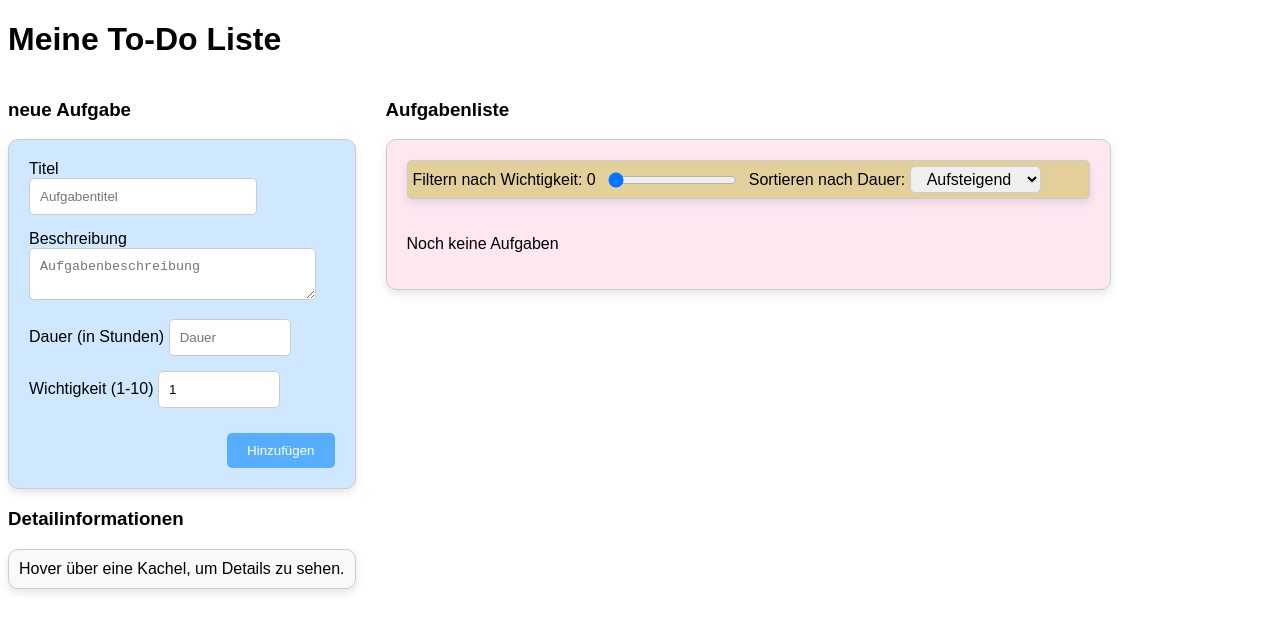
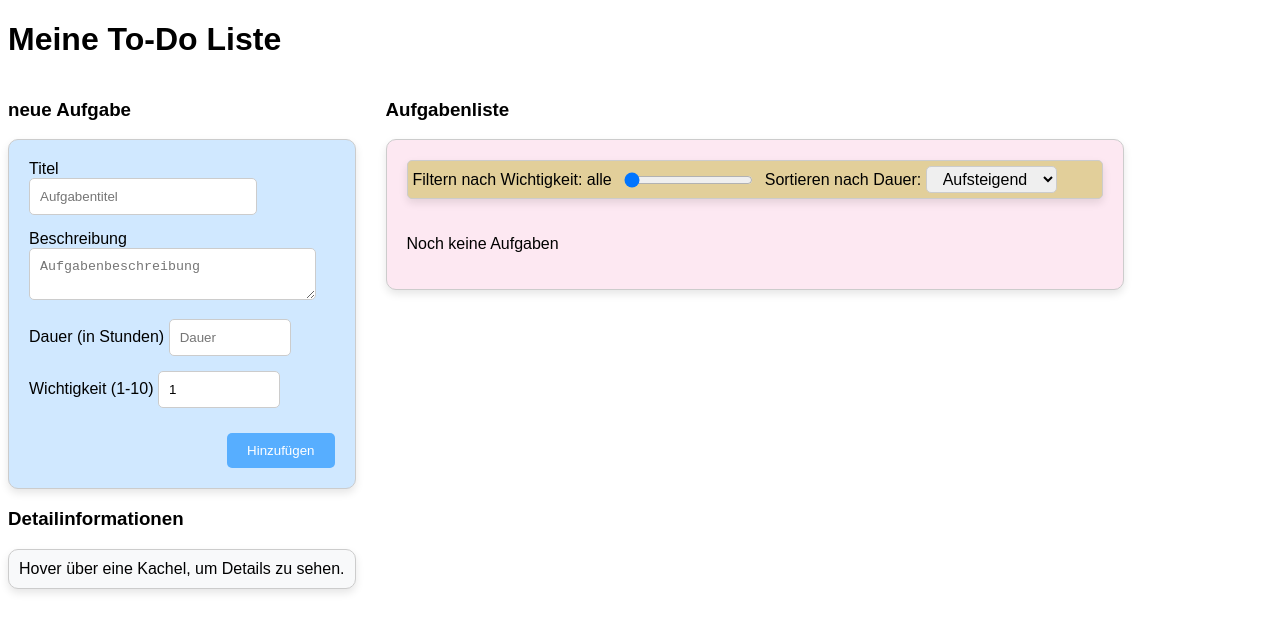
Before and after one commit to montagel/ReactStateManagement, a React (Create React App) app in the folder test_anwendung/: page / in a window 1280 px wide. Shown: the top 632 px of the page. Built offline with nearby package versions, Linux system fonts and the light colour scheme.

Commit message:
Umstrukturierung der Liste

```diff
--- a/test_anwendung/src/ManageToDo.css
+++ /dev/null
@@ -1,23 +0,0 @@
-
-
-  .filter-by-importance {
-    display: flex;
-    gap: 10px;
-    width: 100%;
-    align-items: center;
-    background-color: rgb(226, 207, 154);
-    padding: 5px;
-    border-radius: 5px;
-    box-shadow: 0px 4px 8px rgba(0, 0, 0, 0.1);
-    border: 1px solid #ccc;
-
-  }
-
-
-
-  .sort-by-duration select {
-    padding: 3px 12px;
-    border: 1px solid #ccc;
-    border-radius: 5px;
-    font-size: 16px;
-  }
--- a/test_anwendung/src/ManageToDoItems.js
+++ /dev/null
@@ -1,37 +0,0 @@
-import React from 'react';
-import './ManageToDo.css'
-
-function ManageToDoItems({ setImportanceFilter, importanceFilter, setSortOrder  }) {
-  const handleImportanceChange = (e) => {
-    const newValue = parseInt(e.target.value);
-        setImportanceFilter(newValue);
-    console.log("Selected importanceFilter:", newValue);
-  };
-
-  const handleSortOrderChange = (e) => {
-    setSortOrder(e.target.value);
-    console.log("Selected sortOrder:", e.target.value);
-  };
-
-  return (
-    <div className="filter-by-importance">
-      <label>Filtern nach Wichtigkeit: {importanceFilter}</label>
-      <input
-        type="range"
-        min="0"
-        max="10"
-        value={importanceFilter}
-        onChange={handleImportanceChange}
-      />
-       <div className="sort-by-duration">
-        <label>Sortieren nach Dauer:  </label>
-        <select onChange={handleSortOrderChange}>
-          <option value="ascending">Aufsteigend</option>
-          <option value="descending">Absteigend</option>
-        </select>
-      </div>
-    </div>
-  );
-}
-
-export default ManageToDoItems;
--- /dev/null
+++ b/test_anwendung/src/ToDoItem.css
@@ -0,0 +1,25 @@
+
+.todo-item {
+    width: 200px;
+    height: 150px;
+    background-color: #fdf2f5;
+    border-radius: 10%;
+    display: flex;
+    flex-direction: column;
+    align-items: center;
+    justify-content: center;
+    text-align: center;
+    border: 1px solid #ddd;
+    padding: 10px;
+    box-shadow: 0px 4px 8px rgba(0, 0, 0, 0.1);
+    overflow: hidden;
+    text-overflow: ellipsis;
+  }
+  .todo-item h3 {
+    margin: 5px;
+    font-size: medium;
+    white-space: nowrap;
+    overflow: hidden;
+    text-overflow: ellipsis;
+    width: 100%;
+  }
--- /dev/null
+++ b/test_anwendung/src/ToDoItem.js
@@ -0,0 +1,17 @@
+import React from 'react';
+import './ToDoItem.css'
+
+
+function ToDoItem({todo, setHoveredTodo}) {
+
+
+  return (
+    <div  className="todo-item" onMouseEnter={() => setHoveredTodo(todo)} onMouseLeave={() => setHoveredTodo(null)}>
+     <h3>{todo.title}</h3>
+     <p>Dauer: {todo.duration} h</p>
+     <p>Wichtigkeit: {todo.importance} / 10</p>
+    </div>
+  );
+}
+
+export default ToDoItem;
--- a/test_anwendung/src/ToDoList.css
+++ b/test_anwendung/src/ToDoList.css
@@ -12,27 +12,24 @@
 
   }
 
-  .todo-item {
-    width: 200px;
-    height: 150px;
-    background-color: #fdf2f5;
-    border-radius: 10%;
+  .filter-by-importance {
     display: flex;
-    flex-direction: column;
+    gap: 10px;
+    width: 100%;
     align-items: center;
-    justify-content: center;
-    text-align: center;
-    border: 1px solid #ddd;
-    padding: 10px;
+    background-color: rgb(226, 207, 154);
+    padding: 5px;
+    border-radius: 5px;
     box-shadow: 0px 4px 8px rgba(0, 0, 0, 0.1);
-    overflow: hidden;
-    text-overflow: ellipsis;
+    border: 1px solid #ccc;
+
   }
-  .todo-item h3 {
-    margin: 5px;
-    font-size: medium;
-    white-space: nowrap;
-    overflow: hidden;
-    text-overflow: ellipsis;
-    width: 100%;
+
+
+
+  .sort-by-duration select {
+    padding: 3px 12px;
+    border: 1px solid #ccc;
+    border-radius: 5px;
+    font-size: 16px;
   }
--- a/test_anwendung/src/ToDoList.js
+++ b/test_anwendung/src/ToDoList.js
@@ -1,47 +1,52 @@
-import React, { useEffect } from 'react';
-import './ToDoList.css'
-import { useState } from 'react';
-import ManageToDoItems from './ManageToDoItems';
+import React, { useState } from 'react';
+import './ToDoList.css';
+import ToDoItem from './ToDoItem';
+
+function ToDoList({ todos, setHoveredTodo }) {
+  const [importanceFilter, setImportanceFilter] = useState(0);
+  const [filteredTodos, setFilteredTodos] = useState(todos);
 
 
-function ToDoList({ todos, setHoveredTodo}) {
-  const [importanceFilter, setImportanceFilter] = useState(0);
-  const [filteredTodos, setFilteredTodos] = useState(todos); // Zustand für die gefilterte Liste
-  const [sortOrder, setSortOrder] = useState('ascending'); // 'ascending' oder 'descending'
+  const handleImportanceChange = (e) => {
+    const newValue = parseInt(e.target.value);
+    setImportanceFilter(newValue);
+    const updatedTodos = todos.filter(todo => !newValue || Number(todo.importance) === newValue)
+    setFilteredTodos([...updatedTodos]);
+  };
 
-  useEffect(() => {
-    // Filtere die Aufgaben, es sei denn, importanceFilter ist 0 (zeigt alle Aufgaben an)
-    let updatedTodos = importanceFilter === 0
-    ? todos
-    : todos.filter(todo => {
-        return Number(todo.importance) === importanceFilter;
-      });
-
-
-    if (sortOrder === 'ascending') {
-      updatedTodos.sort((a, b) => a.duration - b.duration);
-    } else if (sortOrder === 'descending') {
-      updatedTodos.sort((a, b) => b.duration - a.duration);
-    }
-
-    setFilteredTodos(updatedTodos);
-  }, [importanceFilter, sortOrder, todos]);
-
+  const handleSortOrderChange = (e) => {
+    const newOrder = e.target.value;
+    const updatedTodos = todos.sort((a, b) => newOrder === 'ascending' ? a.duration - b.duration : b.duration - a.duration);
+    setFilteredTodos([...updatedTodos]);
+  };
 
   return (
     <div>
       <h3>Aufgabenliste</h3>
       <div className="todo-list-container">
-    <ManageToDoItems setSortOrder={setSortOrder}  setImportanceFilter={setImportanceFilter} importanceFilter={importanceFilter}></ManageToDoItems>
+        <div className="filter-by-importance">
+          <label>Filtern nach Wichtigkeit: {importanceFilter === 0 ? "alle" : importanceFilter}</label>
+          <input
+            type="range"
+            min="0"
+            max="10"
+            value={importanceFilter}
+            onChange={handleImportanceChange}
+          />
+          <div className="sort-by-duration">
+            <label>Sortieren nach Dauer: </label>
+            <select onChange={handleSortOrderChange}>
+              <option value="ascending">Aufsteigend</option>
+              <option value="descending">Absteigend</option>
+            </select>
+          </div>
+        </div>
+
         {filteredTodos.length === 0 ? (
           <p>Noch keine Aufgaben</p>
         ) : (
           filteredTodos.map((todo, index) => (
-          <div key={index} className="todo-item" onMouseEnter={() => setHoveredTodo(todo)} onMouseLeave={() => setHoveredTodo(null)}>
-            <h3>{todo.title}</h3>
-            <p>Dauer: {todo.duration} h</p>
-            <p>Wichtigkeit: {todo.importance} / 10</p>
-          </div>
+            <ToDoItem key={index} todo={todo} setHoveredTodo={setHoveredTodo} />
           ))
         )}
       </div>
```
Lines whose indentation alone changed are shown as unchanged.
